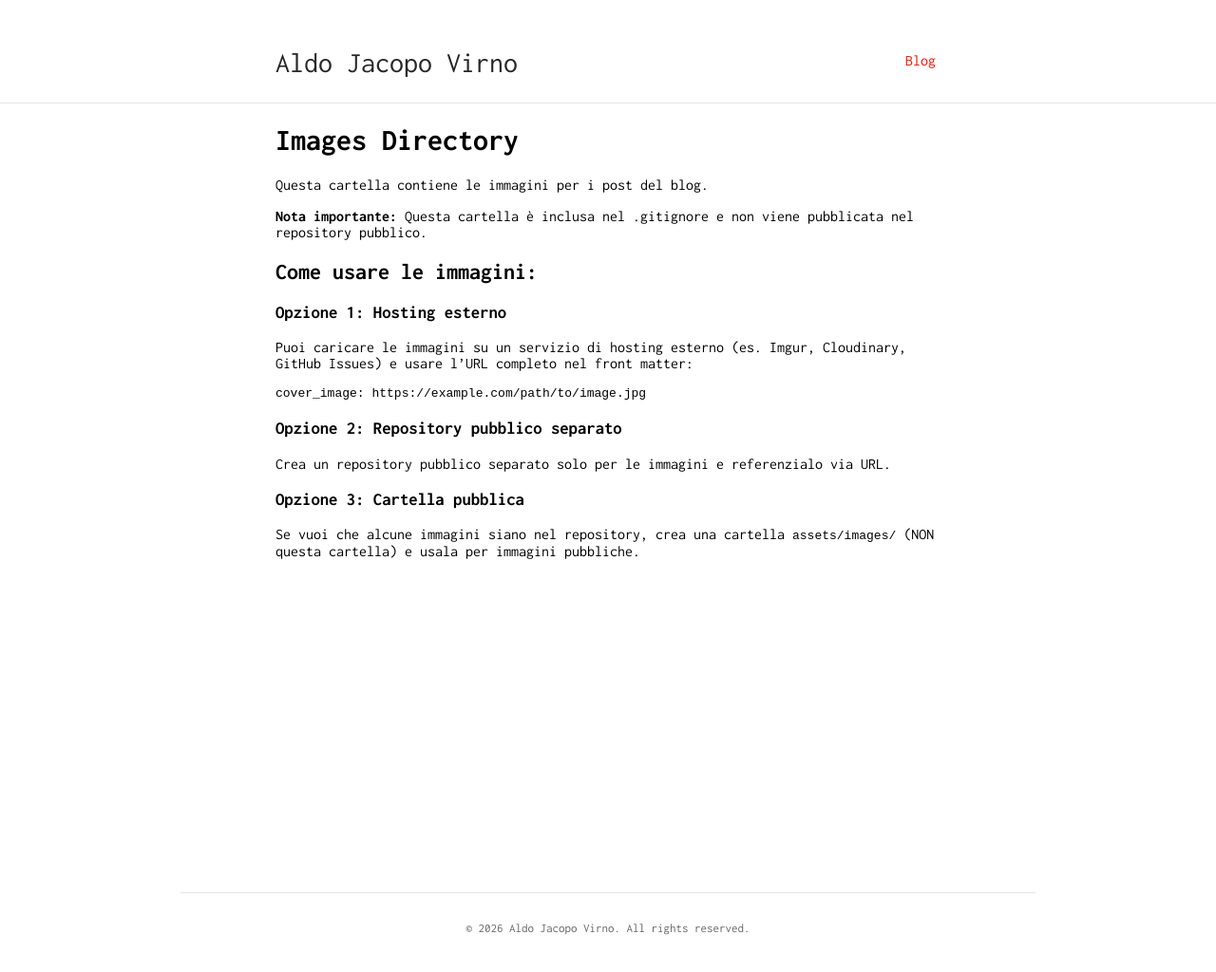
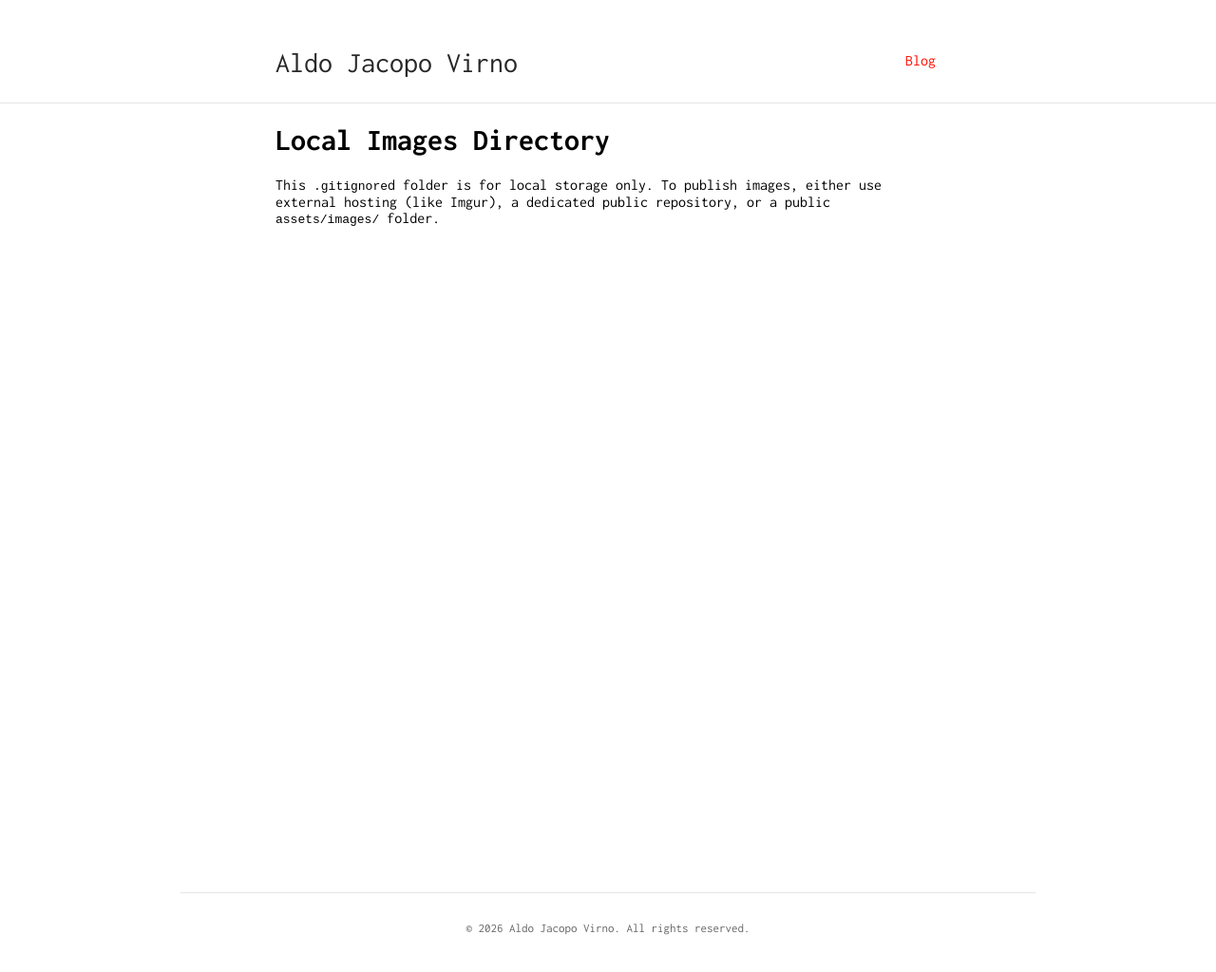
Before and after one commit to aldojacopovirno/aldojacopovirno.github.io, a Jekyll site: the page built from images/README.md, in a window 1280 px wide. Shown: the whole page at 95% size. Built offline with Jekyll 4.4.1, drawn with Linux system fonts in a browser that asks for light colours; our own code applies the rules of GitHub Pages for plain Markdown files.

````diff
--- a/images/README.md
+++ b/images/README.md
@@ -1,20 +1,4 @@
-# Images Directory
+# Local Images Directory
 
-Questa cartella contiene le immagini per i post del blog.
-
-**Nota importante:** Questa cartella è inclusa nel .gitignore e non viene pubblicata nel repository pubblico.
-
-## Come usare le immagini:
-
-### Opzione 1: Hosting esterno
-Puoi caricare le immagini su un servizio di hosting esterno (es. Imgur, Cloudinary, GitHub Issues) e usare l'URL completo nel front matter:
-
-```yaml
-cover_image: https://example.com/path/to/image.jpg
-```
-
-### Opzione 2: Repository pubblico separato
-Crea un repository pubblico separato solo per le immagini e referenzialo via URL.
-
-### Opzione 3: Cartella pubblica
-Se vuoi che alcune immagini siano nel repository, crea una cartella `assets/images/` (NON questa cartella) e usala per immagini pubbliche.
+This `.gitignore`d folder is for local storage only.
+To publish images, either use external hosting (like Imgur), a dedicated public repository, or a public `assets/images/` folder.
````
Also changed, not shown: index.md (+5 -0 lines), images/banner.jpeg (added).
